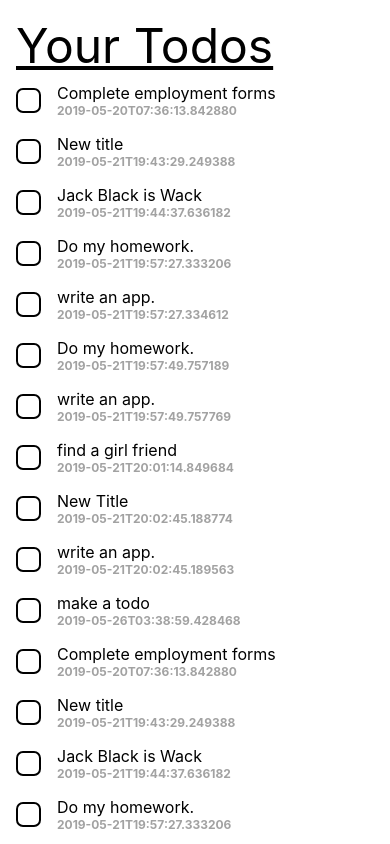
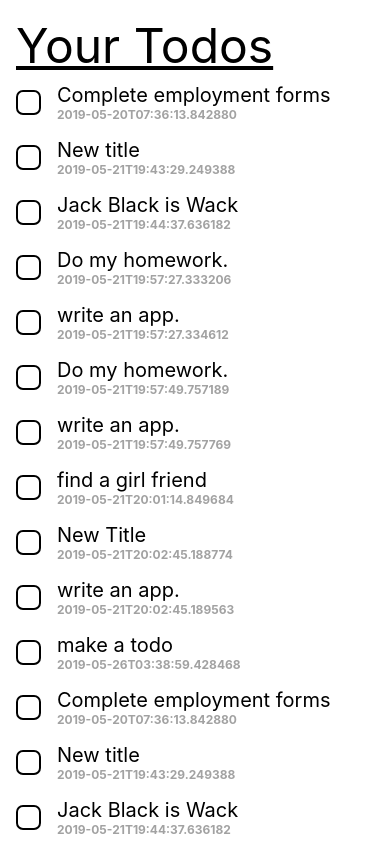
Before and after one commit to varlack1021/Lulla, a React Native app in the folder mobile/: screen / in a window 390 px wide. Shown: the top 844 px of the page. Built offline with nearby package versions, Linux system fonts and the light colour scheme.

Commit message:
Integrated React Native Navigation

```diff
--- a/mobile/package.json
+++ b/mobile/package.json
@@ -4,11 +4,13 @@
   "private": true,
   "scripts": {
     "start": "node node_modules/react-native/local-cli/cli.js start",
-    "test": "jest"
+    "test": "jest",
+    "android": "cd ./android && ./gradlew app:assembleDebug && ./gradlew installDebug"
   },
   "dependencies": {
     "react": "16.8.3",
-    "react-native": "0.59.8"
+    "react-native": "0.59.8",
+    "react-native-navigation": "^2.21.0"
   },
   "devDependencies": {
     "@babel/core": "^7.4.5",
--- a/mobile/source/ui/components/TodoView.js
+++ b/mobile/source/ui/components/TodoView.js
@@ -131,7 +131,7 @@ const styles = StyleSheet.create({
     },
     todoTitleText: {
         color: "#000000",
-        fontSize: 16
+        fontSize: 20
     },
     todoDueDateText: {
         color: "#A2A2A2",
```
Also changed, not shown: mobile/index.js (+13 -3 lines), 10 other files (tests, documents, lock files or other folders).
